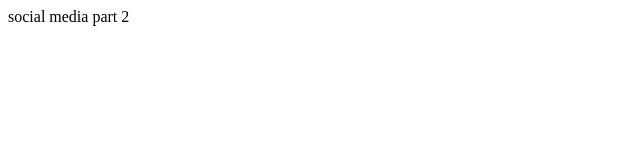
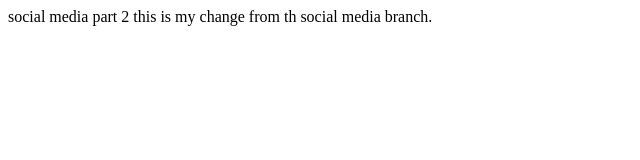
Before and after one commit to Yogi1613/coditas-git-repo, a plain HTML site: page social_media2.html in a window 1280 px wide. Shown: the whole page, without its empty margins (0-640 px from the left). Drawn offline with Linux system fonts and the light colour scheme.

Commit message:
this is the commit from social_media  branch

```diff
--- a/social_media2.html
+++ b/social_media2.html
@@ -3,11 +3,12 @@
 <head>
     <meta charset="UTF-8">
     <meta name="viewport" content="width=device-width, initial-scale=1.0">
-    <title>thsi si my social media part 2</title>
+    <title>this is my social media part 2</title>
 </head>
 <body>
     <div>
         social media part 2
+         this is my change from th social media branch.
     </div>
 </body>
 </html>
```
